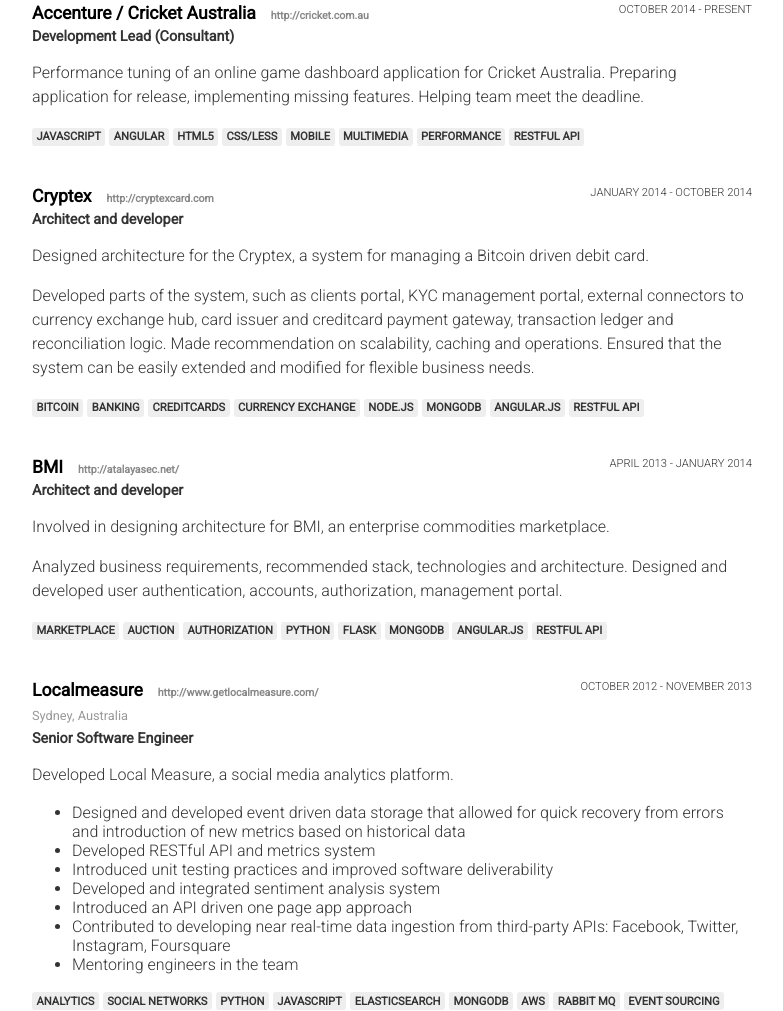
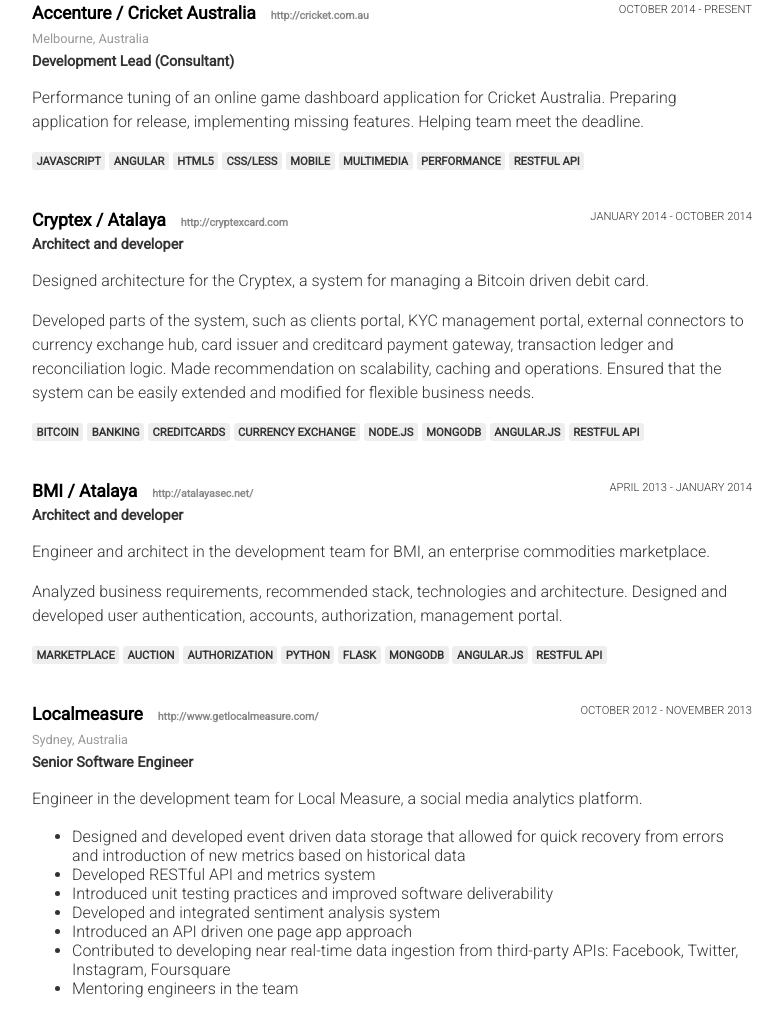
Before and after one commit to theorm/theorm.github.com, a plain HTML site: page cv.html in a window 1280 px wide. Shown: the part 351-1362 px from the top of the page, without its empty margins (248-1031 px from the left). Drawn offline with Linux system fonts and the light colour scheme.

Commit message:
- updated wording

```diff
--- a/cv.html
+++ b/cv.html
@@ -40,6 +40,7 @@
           <section class="position">
             <span class="timespan">October 2014 - Present</span>
             <h3>Accenture / Cricket Australia <a href="http://cricket.com.au/" class="website">http://cricket.com.au</a></h3>
+            <span class="location">Melbourne, Australia</span>
             <span class="role">Development Lead (Consultant)</span>
             <div class="activities">
               <p>
@@ -62,7 +63,7 @@
           <!-- Cryptex -->
           <section class="position">
             <span class="timespan">January 2014 - October 2014</span>
-            <h3>Cryptex <a href="http://cryptexcard.com/" class="website">http://cryptexcard.com</a></h3>
+            <h3>Cryptex / Atalaya <a href="http://cryptexcard.com/" class="website">http://cryptexcard.com</a></h3>
             <span class="role">Architect and developer</span>
             <div class="activities">
               <p>
@@ -87,11 +88,11 @@
           <!-- BMI -->
           <section class="position">
             <span class="timespan">April 2013 - January 2014</span>
-            <h3>BMI <a href="http://atalayasec.net/" class="website">http://atalayasec.net/</a></h3>
+            <h3>BMI / Atalaya <a href="http://atalayasec.net/" class="website">http://atalayasec.net/</a></h3>
             <span class="role">Architect and developer</span>
             <div class="activities">
               <p>
-                Involved in designing architecture for BMI, an enterprise commodities marketplace.
+                Engineer and architect in the development team for BMI, an enterprise commodities marketplace.
               </p>
               <p>
                 Analyzed business requirements, recommended stack, technologies and architecture. Designed and developed user authentication, accounts,  authorization, management portal.
@@ -117,7 +118,7 @@
             <span class="role">Senior Software Engineer</span>
             <div class="activities">
               <p>
-                Developed Local Measure, a social media analytics platform.
+                Engineer in the development team for Local Measure, a social media analytics platform.
               </p>
               <p>
                 <ul>
```
Also changed, not shown: templates/cv.html (+5 -4 lines).
